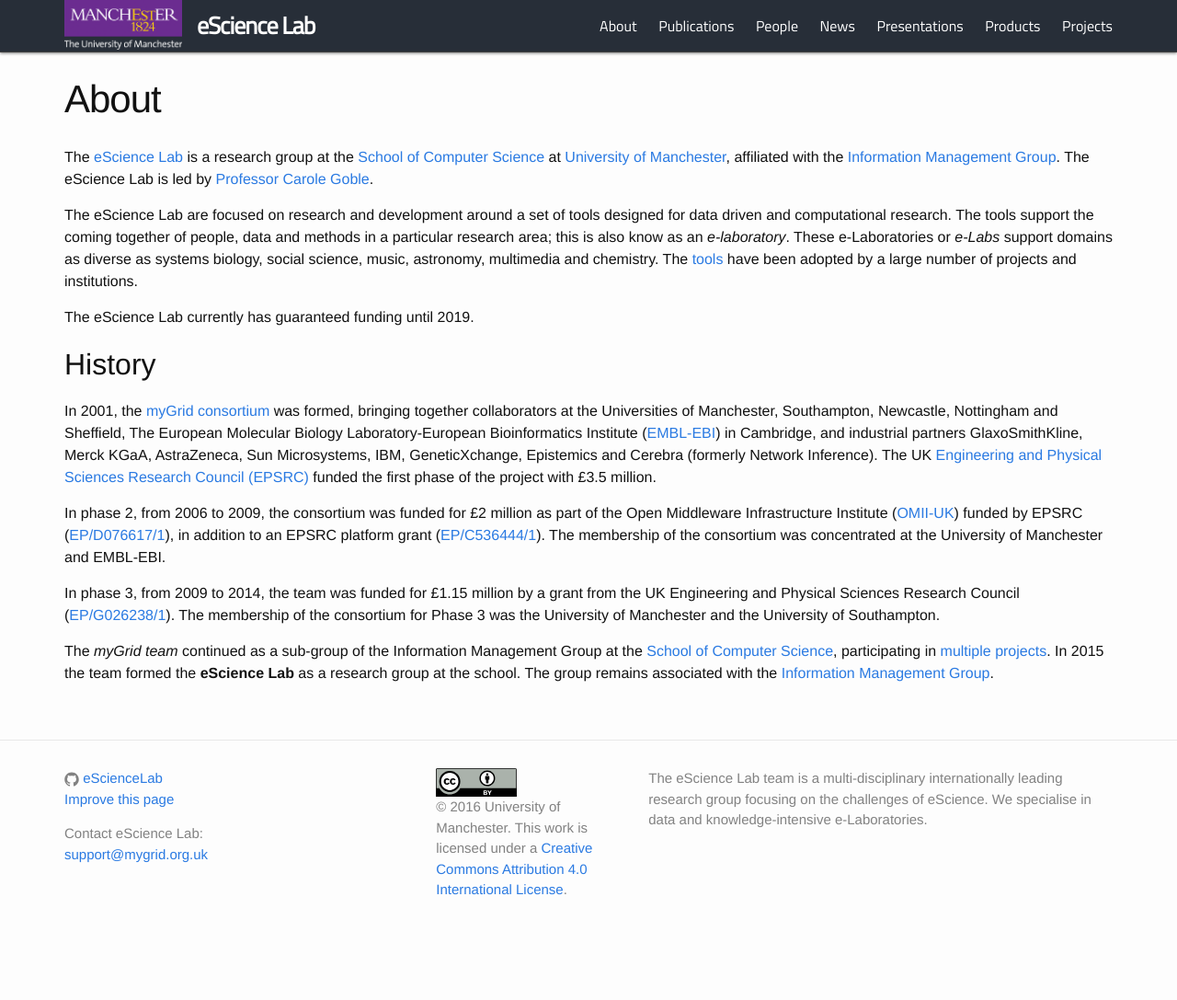
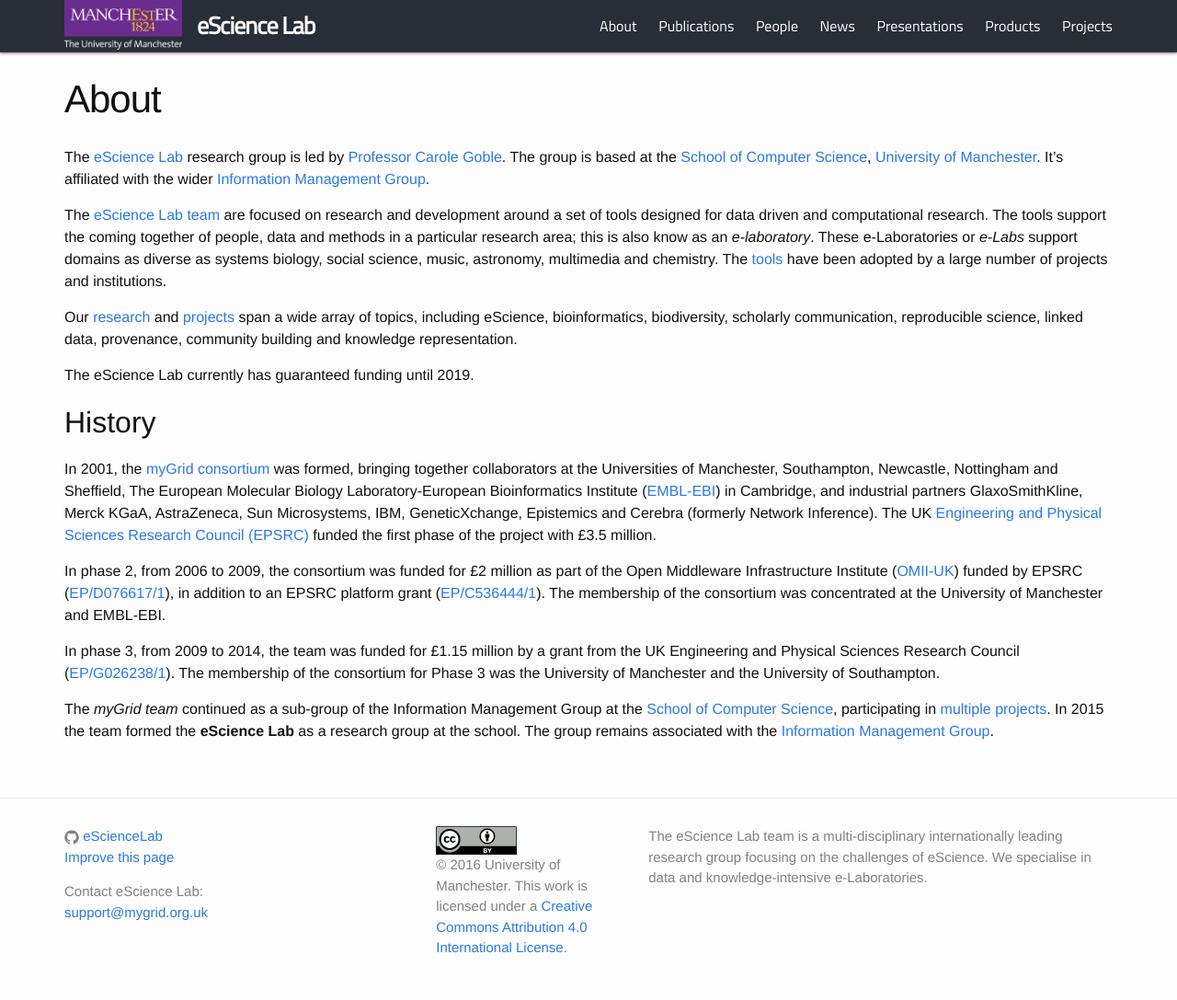
Before and after one commit to eScienceLab/eScienceLab.github.io, a Jekyll site: the page built from about.md, in a window 1280 px wide. Shown: the whole page at 92% size. Built offline with Jekyll 4.4.1, drawn with Linux system fonts in a browser that asks for light colours; comment, search, counter and statistics services are not loaded; before the commit the page ends 1024 px from its top, so only the background shows below that.

Commit message:
Update about.md

```diff
--- a/about.md
+++ b/about.md
@@ -4,13 +4,11 @@
 permalink: /about/
 ---
 
-The [eScience Lab](/about/) is a research group at the [School of Computer Science](http://www.cs.manchester.ac.uk/) at
-[University of Manchester](http://www.manchester.ac.uk), affiliated with the
-[Information Management Group](http://www.cs.manchester.ac.uk/img/).
-The eScience Lab is led by
-[Professor Carole Goble](http://www.manchester.ac.uk/research/Carole.goble/).
+The [eScience Lab](/about/) research group is led by [Professor Carole Goble](http://www.manchester.ac.uk/research/Carole.goble/). The group is based at the [School of Computer Science](http://www.cs.manchester.ac.uk/),  [University of Manchester](http://www.manchester.ac.uk). It's affiliated with the wider [Information Management Group](http://www.cs.manchester.ac.uk/img/).
 
-The eScience Lab are focused on research and development around a set of tools designed for data driven and computational research. The tools support the coming together of people, data and methods in a particular research area; this is also know as an _e-laboratory_. These e-Laboratories or _e-Labs_ support domains as diverse as systems biology, social science, music, astronomy, multimedia and chemistry. The [tools](/products/) have been adopted by a large number of projects and institutions.
+The [eScience Lab team](/people/) are focused on research and development around a set of tools designed for data driven and computational research. The tools support the coming together of people, data and methods in a particular research area; this is also know as an _e-laboratory_. These e-Laboratories or _e-Labs_ support domains as diverse as systems biology, social science, music, astronomy, multimedia and chemistry. The [tools](/products/) have been adopted by a large number of projects and institutions.
+
+Our [research](/publications/) and [projects](/projects/) span a wide array of topics, including eScience, bioinformatics, biodiversity, scholarly communication, reproducible science, linked data, provenance, community building and knowledge representation.
 
 The eScience Lab currently has guaranteed funding until 2019.
 
```
